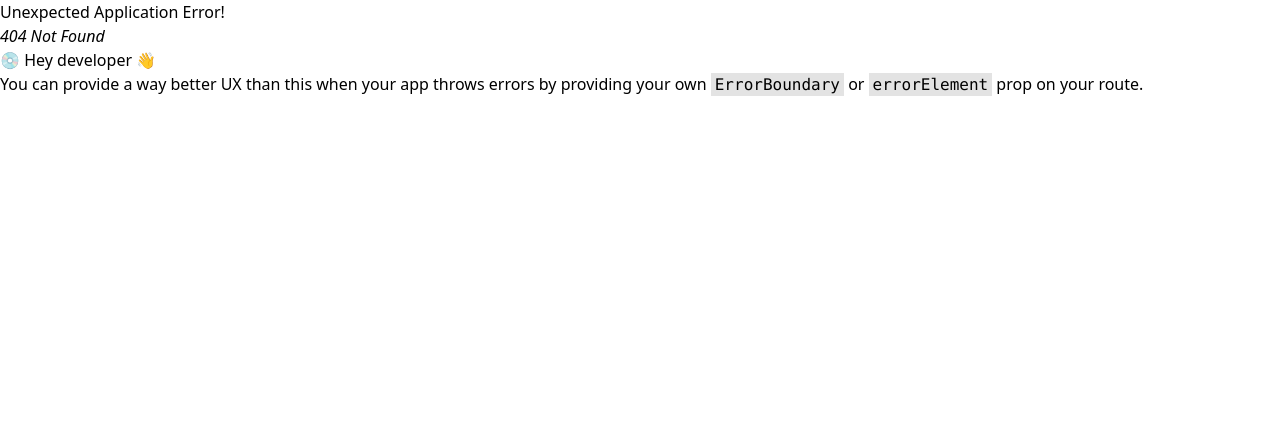
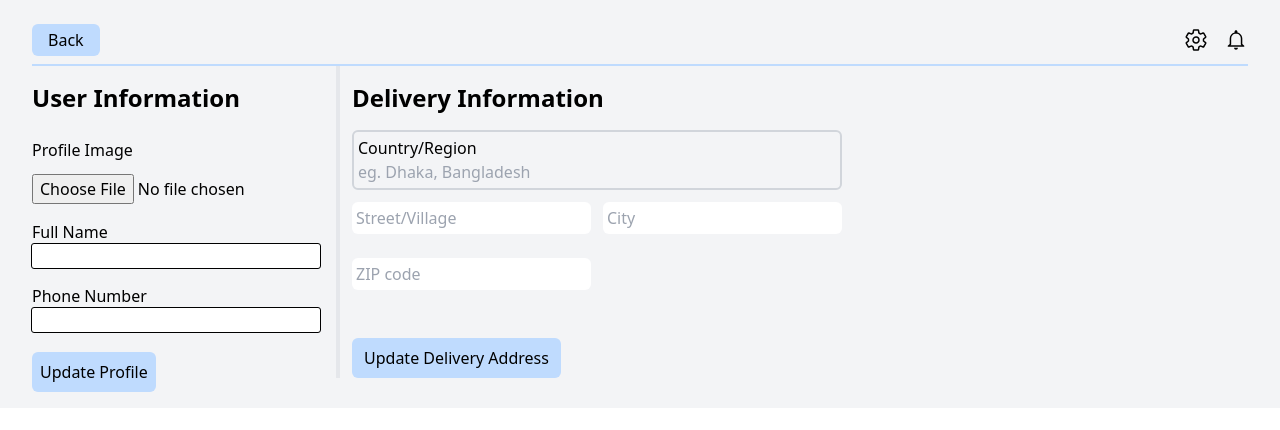
Before and after one commit to km-saifullah/ecom-dashboard, a React (Vite) app: page /profile in a window 1280 px wide. Before the commit this address had no page. Shown: the top 430 px of the page. Built offline with nearby package versions, Linux system fonts and the light colour scheme.

Commit message:
added user Profile page and forms

```diff
--- a/src/App.jsx
+++ b/src/App.jsx
@@ -10,6 +10,7 @@ import Signup from "./pages/signup/Signup";
 import Login from "./pages/login/Login";
 import MainLayout from "./pages/layout/MainLayout";
 import Users from "./pages/users/Users";
+import UserProfile from "./pages/profile/UserProfile";
 
 // / All Routes
 const router = createBrowserRouter(
@@ -18,9 +19,11 @@ const router = createBrowserRouter(
       <Route>
         <Route path="/signup" element={<Signup />} />
         <Route path="/login" element={<Login />} />
+        <Route path ="/profile" element={<UserProfile/>} />
       </Route>
       <Route element={<MainLayout />}>
         <Route path="/" element={<Home />} />
+
         <Route path="/users" element={<Users />} />
       </Route>
     </>
--- a/src/pages/layout/Navbar.jsx
+++ b/src/pages/layout/Navbar.jsx
@@ -2,9 +2,8 @@ import { HiOutlineBars3CenterLeft } from "react-icons/hi2";
 import { IoSearchOutline } from "react-icons/io5";
 import { IoSettingsOutline } from "react-icons/io5";
 import { IoIosArrowForward, IoMdNotificationsOutline } from "react-icons/io";
-import Image from "../../components/Image";
-import avatar from "/randoProfileImg.jpeg";
 import { useState } from "react";
+import { Link } from "react-router-dom";
 
 const Navbar = ({ setIsOpen, isOpen }) => {
   const toggleSidebar = () => {
@@ -62,10 +61,10 @@ const Navbar = ({ setIsOpen, isOpen }) => {
                 <div className="absolute right-0 mt-2 w-48 bg-white shadow-md rounded-md">
                   <ul>
                     <li className="py-2 px-4 hover:bg-gray-100">
-                      <a href="#">See Profile</a>
+                      <Link to="/profile">see profile</Link>
                     </li>
                     <li className="py-2 px-4 hover:bg-gray-100">
-                      <a href="#">Logout</a>
+                      <Link href="#">Logout</Link>
                     </li>
                   </ul>
                 </div>
--- /dev/null
+++ b/src/pages/profile/UserProfile.jsx
@@ -0,0 +1,174 @@
+import React, { useState } from "react";
+import { IoMdNotificationsOutline } from "react-icons/io";
+import { IoSettingsOutline } from "react-icons/io5";
+import { Navigate, useNavigate } from "react-router-dom";
+
+const UserProfile = () => {
+  const [profileImage, setProfileImage] = useState(null);
+  const [userProfileInput, setUserProfileInput] = useState({
+    fullName: "",
+    phoneNumber: "",
+  });
+
+  const handleProfileImage = (e) => {
+    setProfileImage(e.target.files[0]);
+  };
+
+  const handleUserProfileInput = (e) => {
+    setUserProfileInput({
+      ...userProfileInput,
+      [e.target.name]: e.target.value,
+    });
+  };
+
+  const submitUserProfileInput = (e) => {
+    e.preventDefault();
+    console.log(userProfileInput); // Logs the updated user profile information
+  };
+
+  // Delivery information
+  const [deliveryInfo, setDeliveryInfo] = useState({
+    country: "",
+    Street_village: "",
+    city: "",
+  });
+
+  const handleDeliveryInfo = (e) => {
+    setDeliveryInfo({
+      ...deliveryInfo,
+      [e.target.name]: e.target.value,
+    });
+  };
+
+  const onSubmitDeliveryInfo = (e) => {
+    e.preventDefault();
+    console.log(deliveryInfo);
+  };
+  //   backBtn
+
+  const navigate = useNavigate(); // Initialize useNavigate hook
+
+  const handleBackBtn = () => {
+    navigate("/"); // Call navigate function to go home
+  };
+
+  return (
+    <>
+      <section className="container py-4 bg-gray-100">
+        <div className="flex justify-between border-b-2 border-blue-200 py-2 ">
+          <div>
+            <button
+              onClick={handleBackBtn}
+              className="px-4 py-1 bg-blue-200 rounded-md "
+            >
+              Back
+            </button>
+          </div>
+          <div className="flex items-center gap-4">
+            <IoSettingsOutline className="text-primary text-2xl" />
+            <IoMdNotificationsOutline className="text-primary text-2xl" />
+          </div>
+        </div>
+        {/* User profile update input field */}
+        <div className="flex gap-4">
+          <form onSubmit={submitUserProfileInput} action="submit">
+            <h2 className="text-2xl font-bold capitalize py-4">
+              User Information
+            </h2>
+            <div className="w-[18rem]">
+              <div className="flex flex-col py-2">
+                {/* User profile image */}
+                <label className="pb-3" htmlFor="profileImage">
+                  Profile Image
+                </label>
+                <input
+                  type="file"
+                  name="profileImage"
+                  accept="image/*"
+                  onChange={handleProfileImage}
+                />
+              </div>
+              <div className="flex flex-col py-2">
+                <label htmlFor="fullName">Full Name</label>
+                <input
+                  type="text"
+                  name="fullName"
+                  value={userProfileInput.fullName}
+                  onChange={handleUserProfileInput}
+                  className="outline outline-1 rounded-sm px-1"
+                />
+              </div>
+              <div className="flex flex-col py-2">
+                <label htmlFor="phoneNumber">Phone Number</label>
+                <input
+                  type="text"
+                  name="phoneNumber"
+                  value={userProfileInput.phoneNumber}
+                  onChange={handleUserProfileInput}
+                  className="outline outline-1 rounded-sm px-1"
+                />
+              </div>
+              <div>
+                <button className="py-2 bg-blue-200 px-2 rounded-md mt-3 capitalize">
+                  Update Profile
+                </button>
+              </div>
+            </div>
+          </form>
+          {/* User Credential updates */}
+          <form onSubmit={onSubmitDeliveryInfo} action="submit">
+            <div className="border-l-4 px-3">
+              <h2 className="text-2xl font-bold capitalize py-4">
+                Delivery Information
+              </h2>
+              <div>
+                <div className="flex flex-col border-2 py-1 px-1 rounded-md border-gray-300 ">
+                  <label htmlFor="country">Country/Region</label>
+                  <input
+                    name="country"
+                    value={deliveryInfo.country}
+                    onChange={handleDeliveryInfo}
+                    className="bg-gray-100"
+                    type="text"
+                    placeholder="eg. Dhaka, Bangladesh"
+                  />
+                </div>
+                <div className="flex gap-3 py-3">
+                  <input
+                    name="Street_village"
+                    value={deliveryInfo.Street_village}
+                    onChange={handleDeliveryInfo}
+                    className="py-1 px-1 rounded-md "
+                    type="text"
+                    placeholder="Street/Village"
+                  />
+                  <input
+                    name="city"
+                    value={deliveryInfo.city}
+                    onChange={handleDeliveryInfo}
+                    className="py-1 px-1 rounded-md"
+                    type="text"
+                    placeholder="City"
+                  />
+                </div>
+                <input
+                  name="zipCode"
+                  type="text"
+                  placeholder="ZIP code"
+                  className="py-1 px-1 rounded-md mt-3"
+                />
+                <div>
+                  <button className="px-3 py-2 rounded-md capitalize bg-blue-200 mt-[3rem]">
+                    Update Delivery Address
+                  </button>
+                </div>
+              </div>
+            </div>
+          </form>
+        </div>
+      </section>
+    </>
+  );
+};
+
+export default UserProfile;
```
